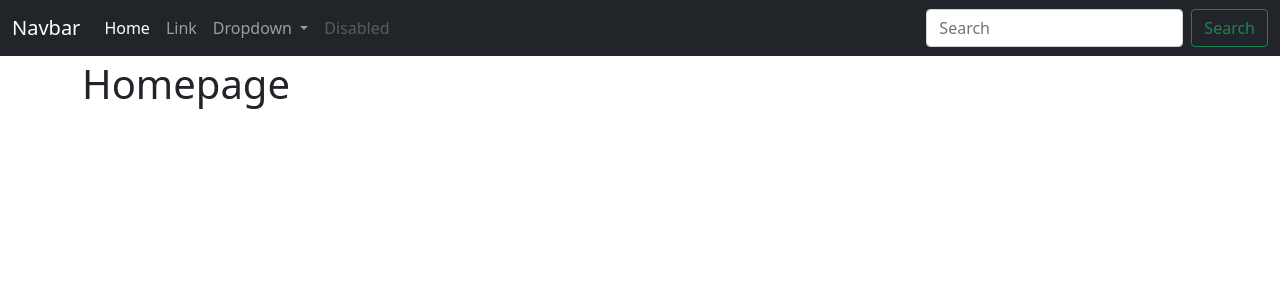
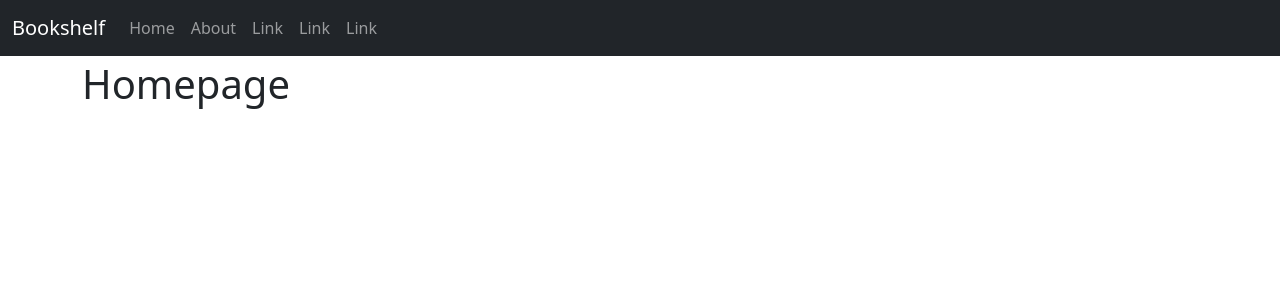
Before and after one commit to davemolk/bookshelf, a Django app: page / in a window 1280 px wide. Shown: the top 300 px of the page. Run offline with Django 3.2, Linux system fonts and the light colour scheme; parts of the project's set-up code (start-up, migrations or seed data) failed here and were passed over.

Commit message:
download crispy!

```diff
--- a/config/settings.py
+++ b/config/settings.py
@@ -42,6 +42,7 @@ INSTALLED_APPS = [
     'django.contrib.staticfiles',
 
     # 3rd party
+    'crispy_forms',
 
     # local
     'accounts.apps.AccountsConfig',
@@ -135,3 +136,5 @@ STATICFILES_FINDERS = [
 ]
 
 AUTH_USER_MODEL = 'accounts.CustomUser'
+
+CRISPY_TEMPLATE_PACK = 'bootstrap4'
--- a/templates/base.html
+++ b/templates/base.html
@@ -11,37 +11,31 @@
     <div class="mb-1">
         <nav class="navbar navbar-expand-md navbar-dark bg-dark">
             <div class="container-fluid">
-                <a class="navbar-brand" href="#">Navbar</a>
+                <a class="navbar-brand" href="{% url 'home' %}">Bookshelf</a>
                 <button class="navbar-toggler" type="button" data-bs-toggle="collapse" data-bs-target="#navbarSupportedContent" aria-controls="navbarSupportedContent" aria-expanded="false" aria-label="Toggle navigation">
-                <span class="navbar-toggler-icon"></span>
+                    <span class="navbar-toggler-icon"></span>
                 </button>
                 <div class="collapse navbar-collapse" id="navbarSupportedContent">
                 <ul class="navbar-nav me-auto mb-2 mb-lg-0">
                     <li class="nav-item">
-                    <a class="nav-link active" aria-current="page" href="#">Home</a>
+                        <a class="nav-link" href="{% url 'home' %}">Home</a>
+                    </li>
+                    <li class="nav-item">
+                        <a class="nav-link" href="{% url 'about' %}">About</a>
+                    </li>
+                    {% comment %} {% if request.user.is_authenticated %} {% endcomment %}
+                    <li class="nav-item">
+                    <a class="nav-link" href="#">Link</a>
                     </li>
                     <li class="nav-item">
                     <a class="nav-link" href="#">Link</a>
                     </li>
-                    <li class="nav-item dropdown">
-                    <a class="nav-link dropdown-toggle" href="#" id="navbarDropdown" role="button" data-bs-toggle="dropdown" aria-expanded="false">
-                        Dropdown
-                    </a>
-                    <ul class="dropdown-menu" aria-labelledby="navbarDropdown">
-                        <li><a class="dropdown-item" href="#">Action</a></li>
-                        <li><a class="dropdown-item" href="#">Another action</a></li>
-                        <li><hr class="dropdown-divider"></li>
-                        <li><a class="dropdown-item" href="#">Something else here</a></li>
-                    </ul>
+                    <li class="nav-item">
+                    <a class="nav-link" href="#">Link</a>
                     </li>
-                    <li class="nav-item">
-                    <a class="nav-link disabled" href="#" tabindex="-1" aria-disabled="true">Disabled</a>
-                    </li>
+
                 </ul>
-                <form class="d-flex">
-                    <input class="form-control me-2" type="search" placeholder="Search" aria-label="Search">
-                    <button class="btn btn-outline-success" type="submit">Search</button>
-                </form>
+
                 </div>
             </div>
         </nav>
```
Also changed, not shown: 2 other files.
